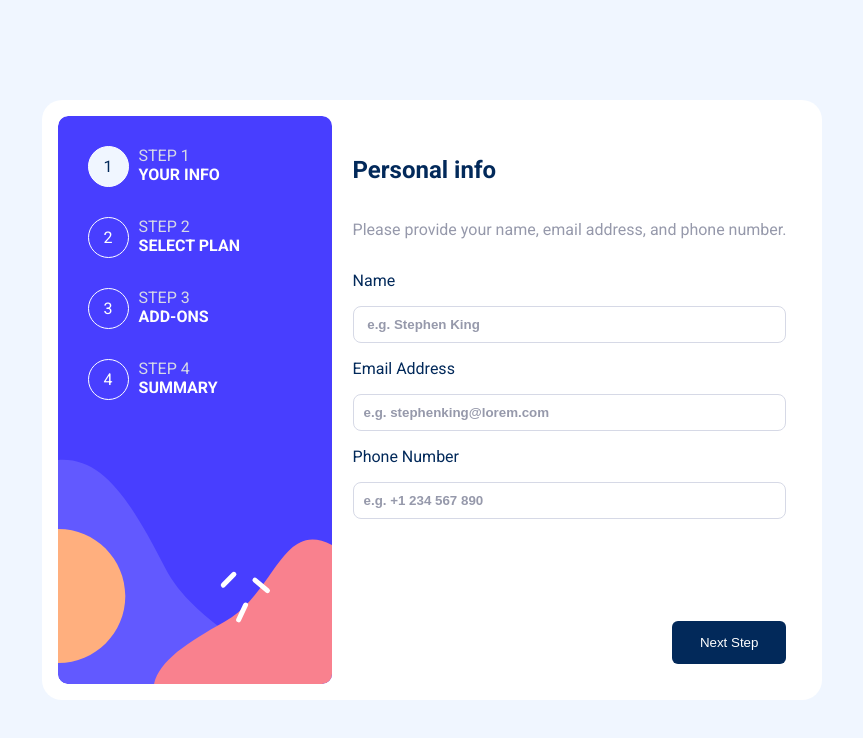
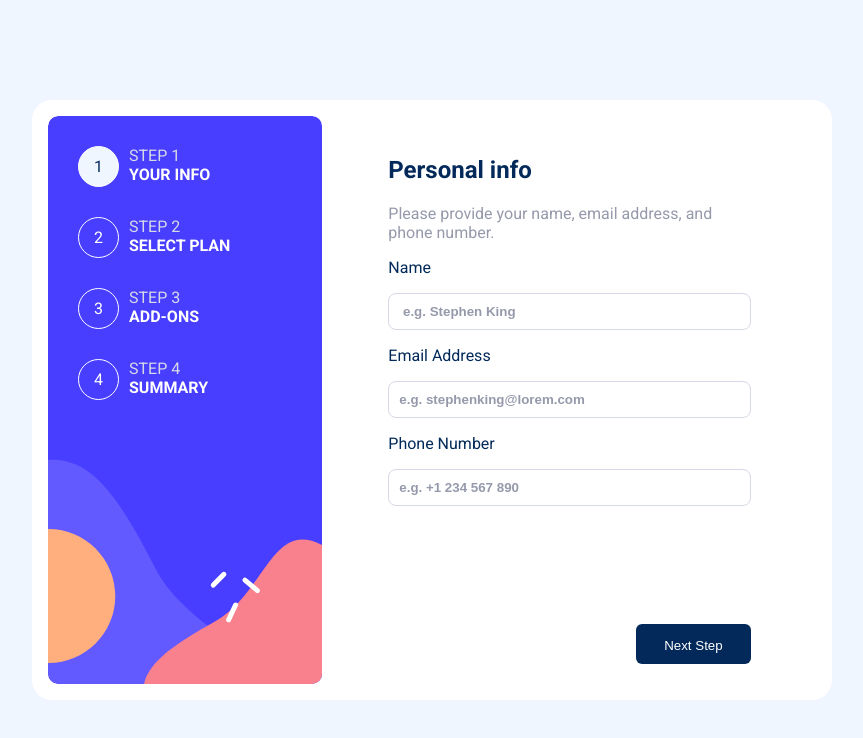
Before and after one commit to lucasvasquezfc/multi-step-form-main, a plain HTML site: page index.html in a window 1280 px wide. Shown: the whole page, without its empty margins (208-1071 px from the left). Drawn offline with Linux system fonts and the light colour scheme.

Commit message:
update CSS flexbox

```diff
--- a/index.html
+++ b/index.html
@@ -53,8 +53,8 @@
       <section id="content">
         <div class="content_box">
           <!-- Step 1 start -->
-          <div>
-            <div>
+          <div class="content_box_items">
+            <div class="first_content">
               <h1 class="blue">Personal info</h1>
               <p>Please provide your name, email address, and phone number.</p>
               <p class="blue">Name</p>
--- a/styles/style.css
+++ b/styles/style.css
@@ -30,15 +30,18 @@ body {
 main {
     background-color: var(--White);
     border-radius: 20px;
+    margin: 10px;
     padding: 1rem;
     max-width: 800px;
     min-height: 600px;
     display: flex;
+    justify-content: space-between;
 }
 
 button{
     display: block;
     padding: 14px 28px;
+    height: 40px;
     border-radius: 6px;
     background-color: var(--marine-blue);
     color: var(--White);
@@ -52,25 +55,41 @@ button:active {
     transform: scale(0.98);
 }
 
-#content {
+#content {    height: 100%;
     color: var(--Cool-gray);
     font-size: 16px;
     padding: 20px;
+    width:100%;
+    display: flex;
+    justify-content: center;
 }
 
 .content_box{
     height: 100%;
+    width: 80%;
+    margin-right: 0px;
+    min-width: 275px;
     display: flex;
-    min-width: 275px;
+    justify-content: flex-end;
 }
 
-.content_box div{
+.content_box_items{
     display: flex;
-    flex-direction: column;
     flex-wrap: wrap;
-    justify-content: space-between;
-    align-content: flex-end;
+    justify-content: flex-end
 }
+
+.btn_box {
+    display: flex;
+    align-items: flex-end;
+}
+
+.first_content {
+    /* display: none; */
+}
+
+
+
 
 #sidebar .side_box{
     background-image: url(./../assets/images/bg-sidebar-desktop.svg);
@@ -127,3 +146,5 @@ input::placeholder{
     background-color: var(--Magnolia);
     color: var(--marine-blue);
 }
+
+/* ### FIRST CONTENT */
```
